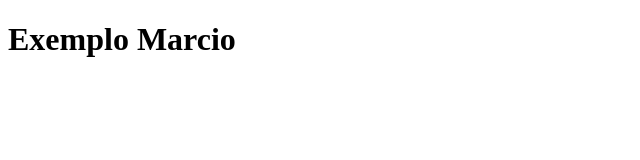
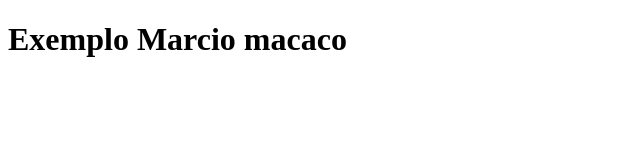
Before and after one commit to M4rcio0211/Exemplo, a plain HTML site: page index.html in a window 1280 px wide. Shown: the whole page, without its empty margins (0-640 px from the left). Drawn offline with Linux system fonts and the light colour scheme.

Commit message:
teste index

```diff
--- a/index.html
+++ b/index.html
@@ -7,6 +7,6 @@
     <title>Document</title>
 </head>
 <body>
-    <h1> Exemplo Marcio <h1>
+    <h1> Exemplo Marcio macaco <h1>
 </body>
 </html>
```
